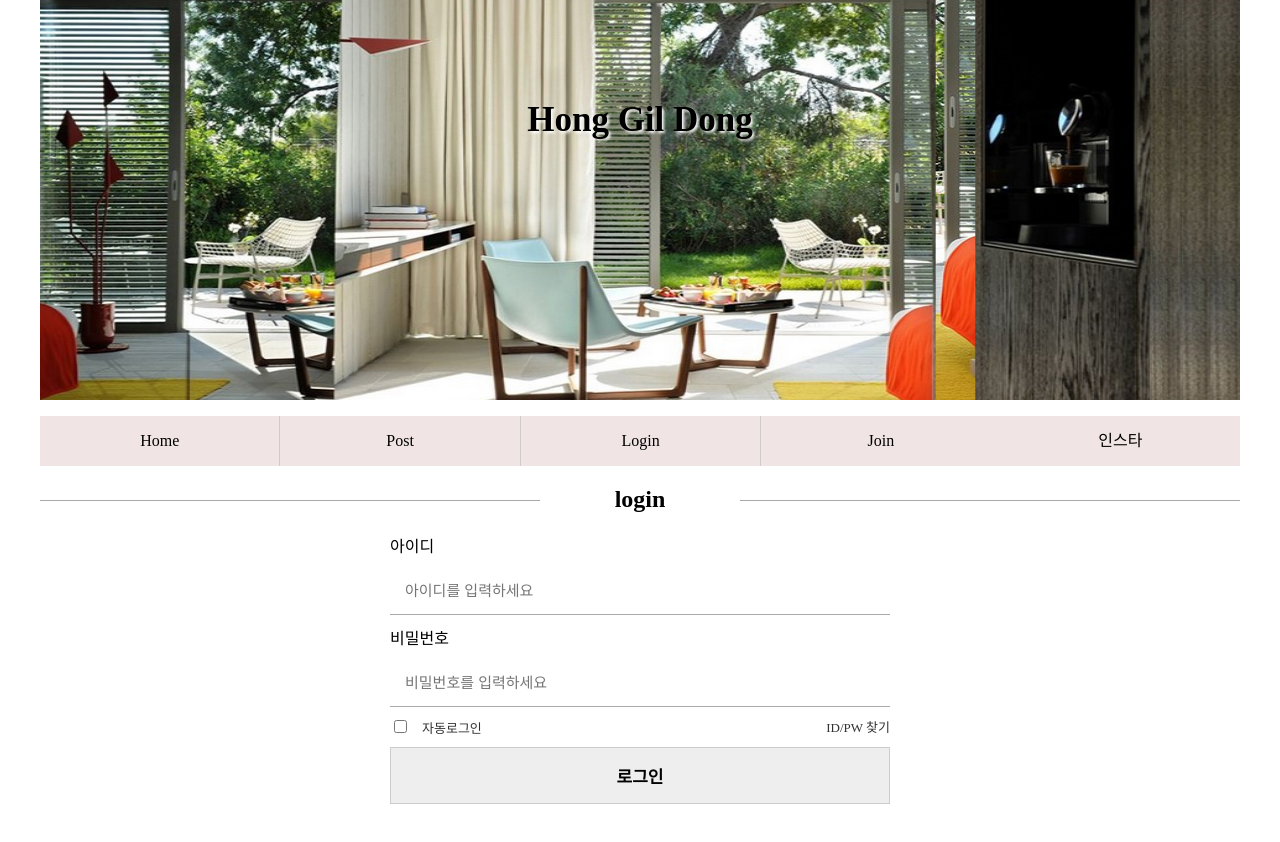
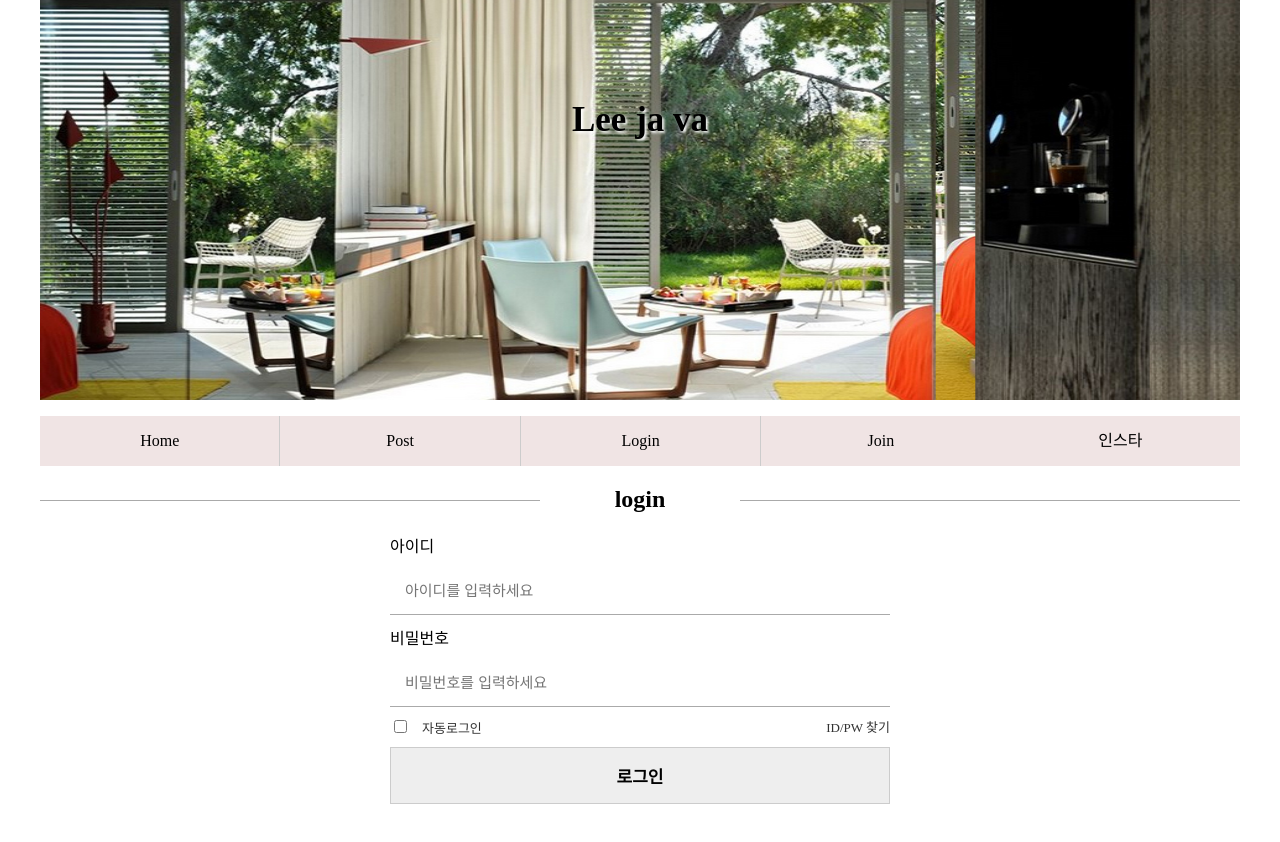
Before and after one commit to Jhui91/snow, a plain HTML site: page login.html in a window 1280 px wide. Drawn offline with Linux system fonts and the light colour scheme.

Commit message:
test 09-30 14:02

```diff
--- a/login.html
+++ b/login.html
@@ -196,7 +196,7 @@
 <body>
     <div class="container">
         <div class="main main-self"><img src="./images/main_4.jpg" width="100%" height="100%">
-            <b class="main-text"> Hong Gil Dong</b>
+            <b class="main-text"> Lee ja va</b>
         </div>
         <div class="main2 main2-self">
             <ul>
```
Also changed, not shown: post.html (+1 -1 lines).
